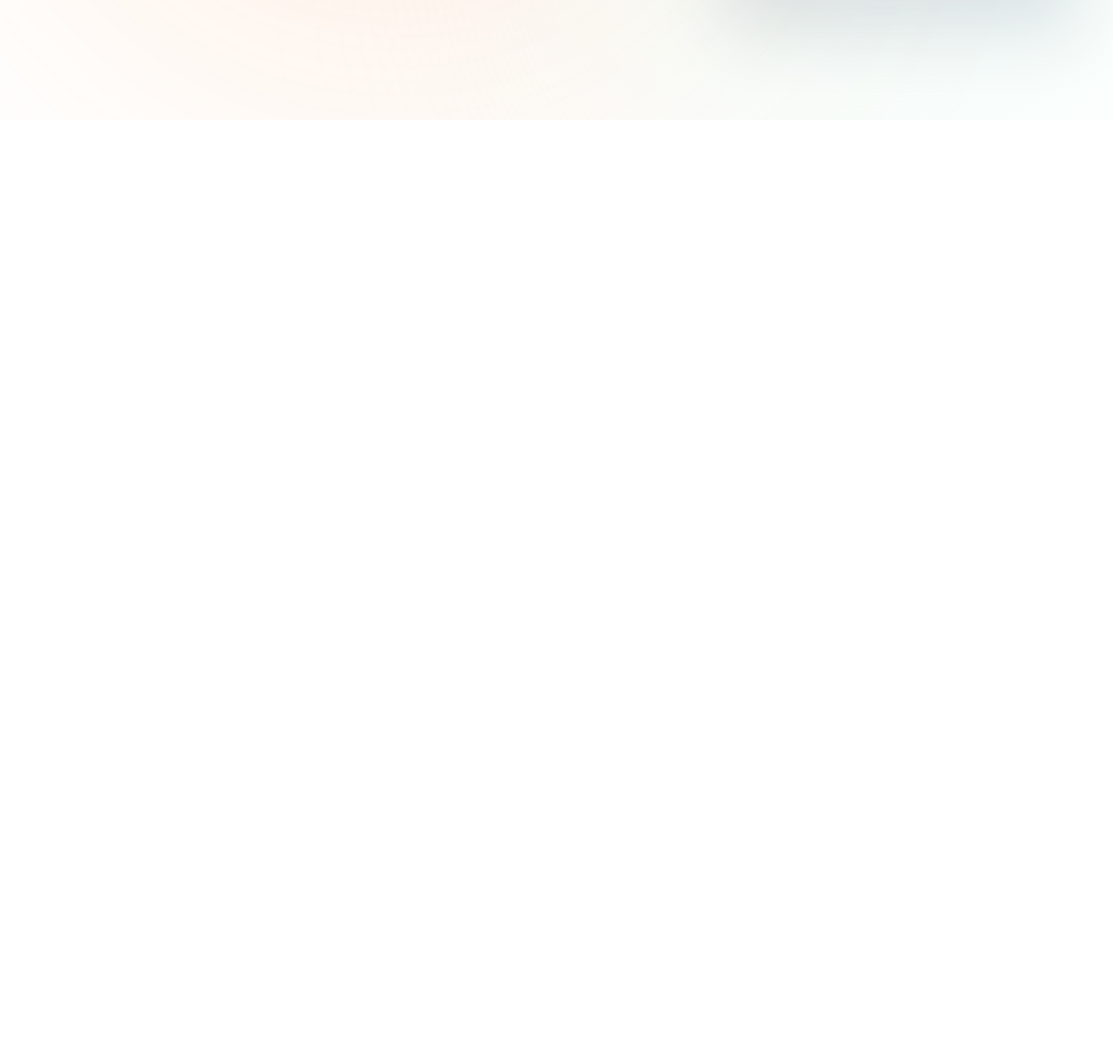
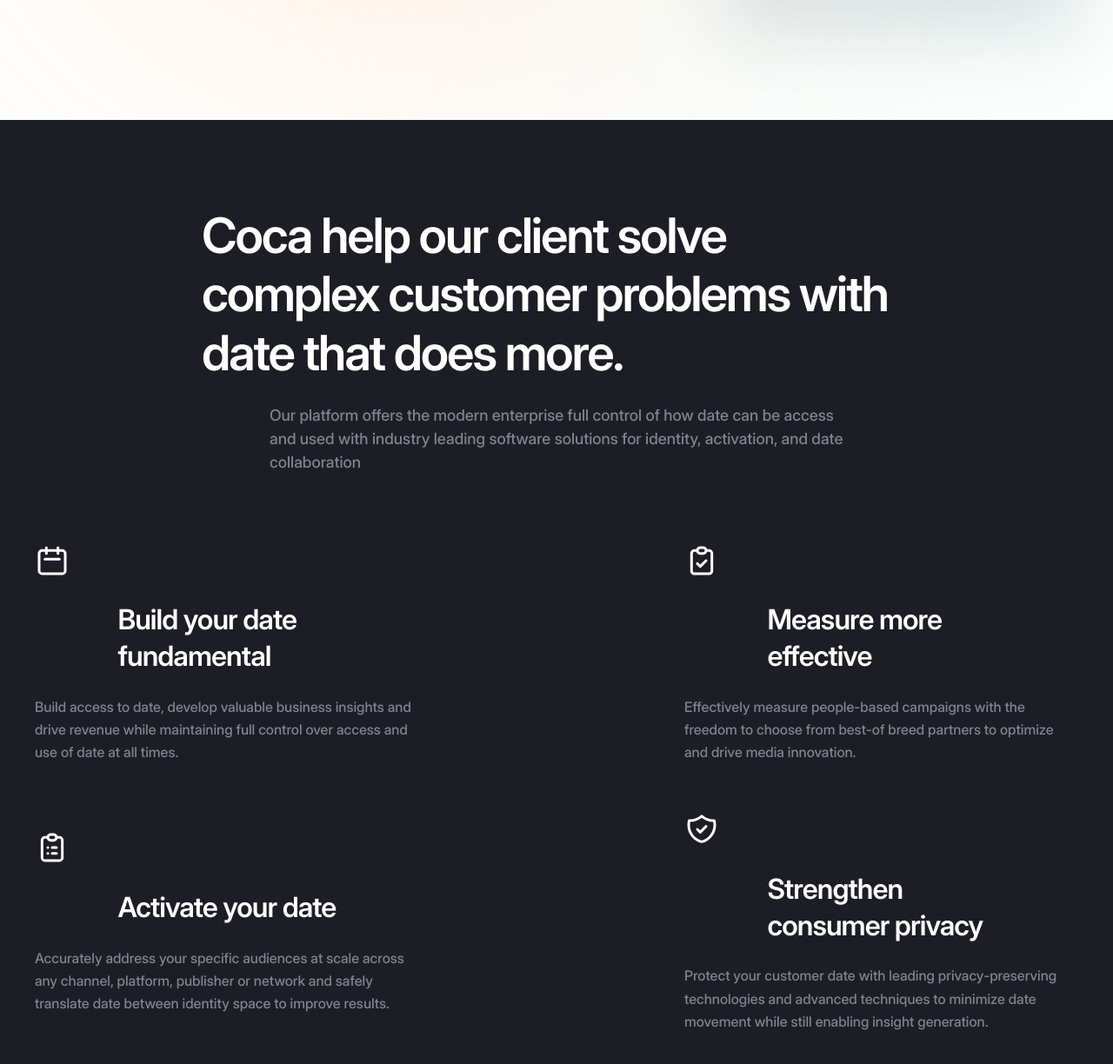
Before and after one commit to bol-web/coca, a website built with Vite: page src/index.html in a window 1280 px wide. Shown: the part 764-1988 px from the top of the page at 87% size. Before the commit the page ends 902 px from the top, so only its background shows below. Built offline with nearby package versions, Linux system fonts and the light colour scheme.

Commit message:
Created overview + fixed hero section

```diff
--- a/src/assets/scss/base/vars.scss
+++ b/src/assets/scss/base/vars.scss
@@ -18,12 +18,23 @@
   --logo-color-text: #101010;
   --logo-color-circle: #101010;
 
+  // overview colors
+  --overview-bg-color: #1d1e25;
+
   // success colors
   --success-color-70: #e2f8f0b3;
 
   // container
   --container-padding: 15px;
   --container-width: 1200px;
+
+  @include mini-desktop {
+    --container-width: 1000px;
+  }
+
+  @include tablet {
+    --container-width: 860px;
+  }
 
   @include mobile {
     --container-width: 480px;
@@ -52,6 +63,9 @@
   --logo-color-text: #fff;
   --logo-color-circle: #343542;
 
+  // overview colors
+  --overview-bg-color: #18181d;
+
   // success colors
   --success-color-70: #e2f8f033;
 }
--- a/src/assets/scss/components/home/hero.scss
+++ b/src/assets/scss/components/home/hero.scss
@@ -10,7 +10,7 @@
   }
 
   @include mobile {
-    min-width: calc(100dvh - 128px);
+    min-height: calc(100dvh - 109px);
   }
 
   &::before {
@@ -77,7 +77,9 @@
   }
 
   &__left {
-    max-width: 599px;
+    @include mini-desktop {
+      max-width: 617px;
+    }
   }
 
   &__title {
@@ -111,8 +113,10 @@
   &__subtitle {
     margin-bottom: 69px;
 
-    @include small-tablet {
-      margin-bottom: 40px;
+    & br {
+      @include mini-desktop {
+        display: none;
+      }
     }
   }
 
@@ -244,10 +248,11 @@
     }
 
     &-body {
-      &-th {
+      &-td {
         font-weight: 700;
         font-size: 20px;
         line-height: 130%;
+        white-space: nowrap;
         color: #fff;
 
         &:nth-child(1) {
--- /dev/null
+++ b/src/assets/scss/components/home/overview.scss
@@ -0,0 +1,90 @@
+@use '../../mixins/flex.scss' as *;
+@use '../../mixins/media.scss' as *;
+
+.overview {
+  padding: 100px 0;
+  background-color: var(--overview-bg-color);
+
+  @include tablet {
+    text-align: center;
+  }
+
+  @include mobile {
+    padding: 60px 0;
+  }
+
+  &__title {
+    margin-bottom: 24px;
+    max-width: 816px;
+    font-weight: 600;
+    letter-spacing: -0.04em;
+    color: #fff;
+  }
+
+  &__descr {
+    margin-bottom: 80px;
+    max-width: 660px;
+    font-weight: 500;
+    line-height: 150%;
+    color: #7e8492;
+
+    @include tablet {
+      margin-bottom: 60px;
+    }
+
+    @include small-mobile {
+      margin-bottom: 50px;
+    }
+  }
+
+  &__list {
+    @include flex-all-between;
+    gap: 56px;
+    flex-wrap: wrap;
+
+    @include tablet {
+      gap: 40px;
+      flex-direction: column;
+      align-items: center;
+    }
+  }
+
+  &__item {
+    max-width: 453px;
+
+    &-icon,
+    &-title {
+      margin-bottom: 24px;
+
+      @include tablet {
+        margin-bottom: 18px;
+      }
+    }
+
+    &-title {
+      max-width: 262px;
+      font-weight: 600;
+      line-height: 131%;
+      letter-spacing: -0.03em;
+      color: #fff;
+
+      @include mobile {
+        max-width: 320px;
+      }
+    }
+
+    &-descr {
+      font-weight: 500;
+      line-height: 163%;
+      color: #7e8492;
+    }
+  }
+
+  &__descr,
+  &__title,
+  &__item-title {
+    @include tablet;
+    margin-right: auto;
+    margin-left: auto;
+  }
+}
--- a/src/assets/scss/globals/button.scss
+++ b/src/assets/scss/globals/button.scss
@@ -1,4 +1,5 @@
 @use '../base/vars.scss' as *;
+@use '../mixins/media.scss' as *;
 
 .button {
   &-form {
@@ -9,6 +10,10 @@
     text-align: center;
     transition: opacity var(--transition);
 
+    @include mobile {
+      font-size: 14px;
+    }
+
     &:hover {
       opacity: 0.9;
     }
--- a/src/assets/scss/globals/text.scss
+++ b/src/assets/scss/globals/text.scss
@@ -8,6 +8,18 @@
 
   &-h2 {
     font-size: 56px;
+
+    @include tablet {
+      font-size: 46px;
+    }
+
+    @include mobile {
+      font-size: 36px;
+    }
+
+    @include small-mobile {
+      font-size: 30px;
+    }
   }
 
   &-h3 {
@@ -20,6 +32,18 @@
 
   &-h5 {
     font-size: 32px;
+
+    @include tablet {
+      font-size: 28px;
+    }
+
+    @include mobile {
+      font-size: 24px;
+    }
+
+    @include mobile {
+      font-size: 22px;
+    }
   }
 
   &-h1,
@@ -60,7 +84,7 @@
         width: 76px;
         height: 1px;
         background-color: var(--neutral-color-100);
-        transform: translateY(-20px);
+        transform: translateY(-43px);
 
         @include mini-desktop {
           display: none;
@@ -74,6 +98,10 @@
 
     &-medium {
       font-size: 18px;
+
+      @include mobile {
+        font-size: 16px;
+      }
     }
 
     &-default {
--- a/src/assets/scss/main.scss
+++ b/src/assets/scss/main.scss
@@ -5,3 +5,4 @@
 // components
 @use './components/header';
 @use './components/home/hero';
+@use './components/home/overview';
--- a/src/html/components/home/hero.html
+++ b/src/html/components/home/hero.html
@@ -3,7 +3,7 @@
     <div class="hero__left">
       <h2 class="hero__title">Digitally forward creative</h2>
       <p class="hero__subtitle text-p-subtitle">
-        When it comes to interactive marketing, we've got you covered. Be where
+        When it comes to interactive<br> marketing, we've got you covered.<br> Be where
         the world is going
       </p>
       <form class="hero__form">
@@ -21,7 +21,7 @@
         <h3 class="hero__sales-title">Sales Report</h3>
         <img
           class="hero__sales-img"
-          src="../../../assets/icons/sales-report-icon.svg"
+          src="./assets/icons/sales-report-icon.svg"
           alt="Sales repot graphic"
           width="366"
           height="260"
@@ -30,7 +30,7 @@
       <div class="hero__customer">
         <h3 class="hero__customer-title">Customer Growth</h3>
         <img
-          src="../../../assets/icons/customer-growth-graph-icon.svg"
+          src="./assets/icons/customer-growth-graph-icon.svg"
           alt="Customer growth graphic"
           width="177"
           height="149"
@@ -45,22 +45,22 @@
         </thead>
         <tbody class="hero__stats-body">
           <tr class="hero__stats-body-row">
-            <th class="hero__stats-body-th">$31,092</th>
-            <th class="hero__stats-body-th">$29,128</th>
+            <td class="hero__stats-body-td">$31,092</td>
+            <td class="hero__stats-body-td">$29,128</td>
           </tr>
           <tr class="hero__stats-body-row">
-            <th class="hero__stats-body-th">
+            <td class="hero__stats-body-td">
               <span class="hero__stats-body-num hero__stats-body-num--green">
                 4.2%
               </span>
               <span class="hero__stats-body-text">from last year</span>
-            </th>
-            <th class="hero__stats-body-th">
+            </td>
+            <td class="hero__stats-body-td">
               <span class="hero__stats-body-num hero__stats-body-num--red">
                 1.2%
               </span>
               <span class="hero__stats-body-text">from last year</span>
-            </th>
+            </td>
           </tr>
         </tbody>
       </table>
--- /dev/null
+++ b/src/html/components/home/overview.html
@@ -0,0 +1,82 @@
+<section class="overview">
+  <div class="container">
+    <h2 class="overview__title heading-h2">
+      Coca help our client solve complex customer problems with date that does
+      more.
+    </h2>
+    <p class="overview__descr text-p-medium">
+      Our platform offers the modern enterprise full control of how date can be
+      access and used with industry leading software solutions for identity,
+      activation, and date collaboration
+    </p>
+    <ul class="overview__list">
+      <li class="overview__item">
+        <img
+          class="overview__item-icon"
+          src="./assets/icons/calendar-icon.svg"
+          width="40"
+          height="40"
+          alt="Calendar icon"
+        />
+        <h3 class="overview__item-title heading-h5">
+          Build your date fundamental
+        </h3>
+        <p class="overview__item-descr text-p-default">
+          Build access to date, develop valuable business insights and drive
+          revenue while maintaining full control over access and use of date at
+          all times.
+        </p>
+      </li>
+      <li class="overview__item">
+        <img
+          class="overview__item-icon"
+          src="./assets/icons/todo-icon.svg"
+          width="40"
+          height="40"
+          alt="Todo icon"
+        />
+        <h3 class="overview__item-title overview__item-title heading-h5">
+          Measure more effective
+        </h3>
+        <p class="overview__item-descr text-p-default">
+          Effectively measure people-based campaigns with the freedom to choose
+          from best-of breed partners to optimize and drive media innovation.
+        </p>
+      </li>
+      <li class="overview__item">
+        <img
+          class="overview__item-icon"
+          src="./assets/icons/list-icon.svg"
+          width="40"
+          height="40"
+          alt="List icon"
+        />
+        <h3 class="overview__item-title overview__item-title heading-h5">
+          Activate your date
+        </h3>
+        <p class="overview__item-descr text-p-default">
+          Accurately address your specific audiences at scale across any
+          channel, platform, publisher or network and safely translate date
+          between identity space to improve results.
+        </p>
+      </li>
+      <li class="overview__item">
+        <img
+          class="overview__item-icon"
+          src="./assets/icons/shield-icon.svg"
+          width="40"
+          height="40"
+          alt="Shield icon"
+        />
+        <h3 class="overview__item-title overview__item-title heading-h5">
+          Strengthen consumer privacy
+        </h3>
+        <p class="overview__item-descr text-p-default">
+          Protect your customer date with leading privacy-preserving
+          technologies and advanced techniques to minimize date movement while
+          still enabling insight generation.
+        </p>
+      </li>
+    </ul>
+  </div>
+</section>
--- a/src/index.html
+++ b/src/index.html
@@ -5,6 +5,7 @@
   <body class="body" data-theme="light">
     <load src="./html/components/header.html" />
     <load src="./html/components/home/hero.html" />
+    <load src="./html/components/home/overview.html" />
 
     <script type="module" src="./js/main.js"></script>
   </body>
```
Also changed, not shown: src/assets/icons/calendar-icon.svg (added), src/assets/icons/list-icon.svg (added), src/assets/icons/shield-icon.svg (added), src/assets/icons/todo-icon.svg (added).
